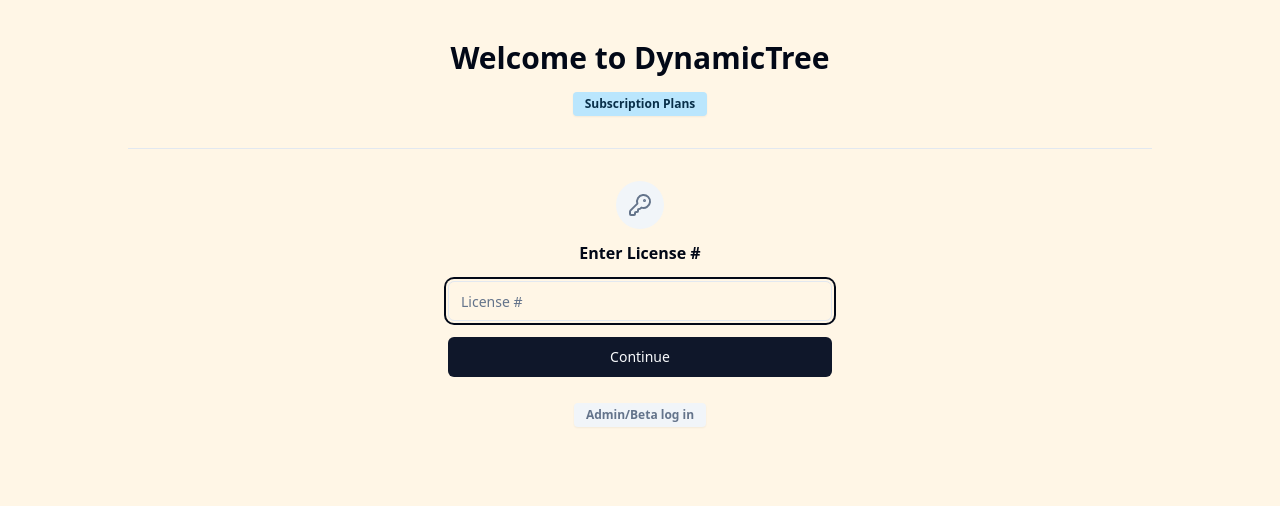
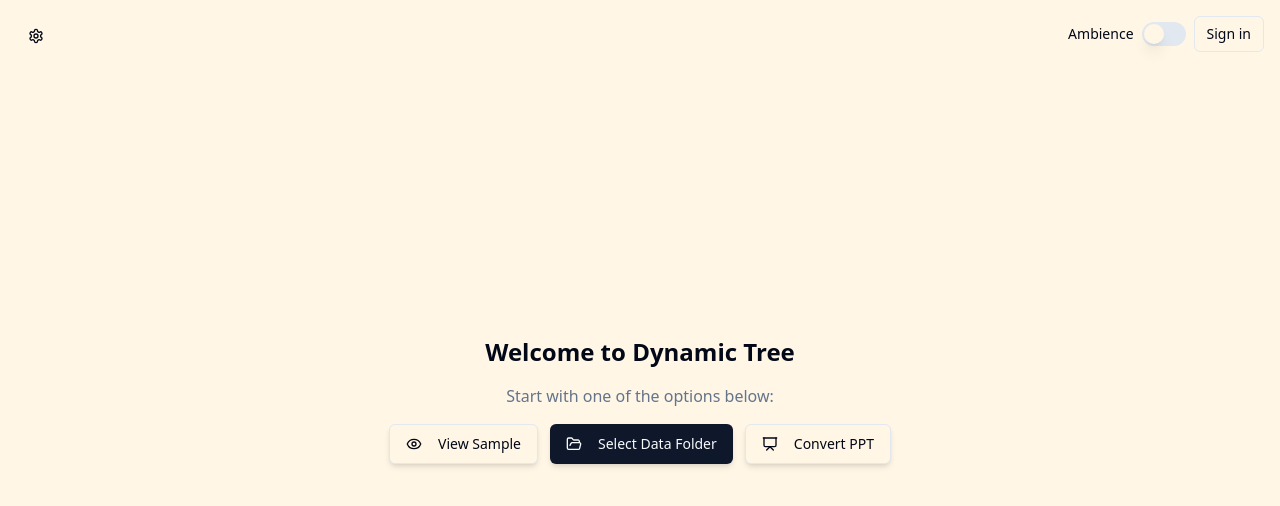
Before and after one commit to nkersting/spark-booster-suite, a React (Vite) app: page / in a window 1280 px wide. Shown: the top 506 px of the page. Built offline with nearby package versions, Linux system fonts and the light colour scheme.

Commit message:
Changes
Co-authored-by: nkersting <6294389+nkersting@users.noreply.github.com>

```diff
--- a/src/App.tsx
+++ b/src/App.tsx
@@ -5,16 +5,14 @@ import { QueryClient, QueryClientProvider } from "@tanstack/react-query";
 import { BrowserRouter, Routes, Route } from "react-router-dom";
 import { ThemeProvider } from "next-themes";
 import { AuthProvider } from "@/contexts/AuthContext";
-import { PasswordGate } from "@/components/PasswordGate";
 import Index from "./pages/Index";
 import Auth from "./pages/Auth";
 import Admin from "./pages/Admin";
-import Unsubscribe from "./pages/Unsubscribe";
-import Plans from "./pages/Plans";
 import NotFound from "./pages/NotFound";
 
 const queryClient = new QueryClient();
 
+// Free, on-prem build: no access-code / license gate — the app opens directly.
 const App = () => (
   <QueryClientProvider client={queryClient}>
     <ThemeProvider attribute="class" defaultTheme="light" enableSystem>
@@ -23,17 +21,13 @@ const App = () => (
         <Sonner />
         <BrowserRouter>
           <AuthProvider>
-            <PasswordGate>
             <Routes>
               <Route path="/" element={<Index />} />
               <Route path="/auth" element={<Auth />} />
               <Route path="/admin" element={<Admin />} />
-                <Route path="/unsubscribe" element={<Unsubscribe />} />
-                <Route path="/plans" element={<Plans />} />
               {/* ADD ALL CUSTOM ROUTES ABOVE THE CATCH-ALL "*" ROUTE */}
               <Route path="*" element={<NotFound />} />
             </Routes>
-            </PasswordGate>
           </AuthProvider>
         </BrowserRouter>
       </TooltipProvider>
```
Lines whose indentation alone changed are shown as unchanged.
